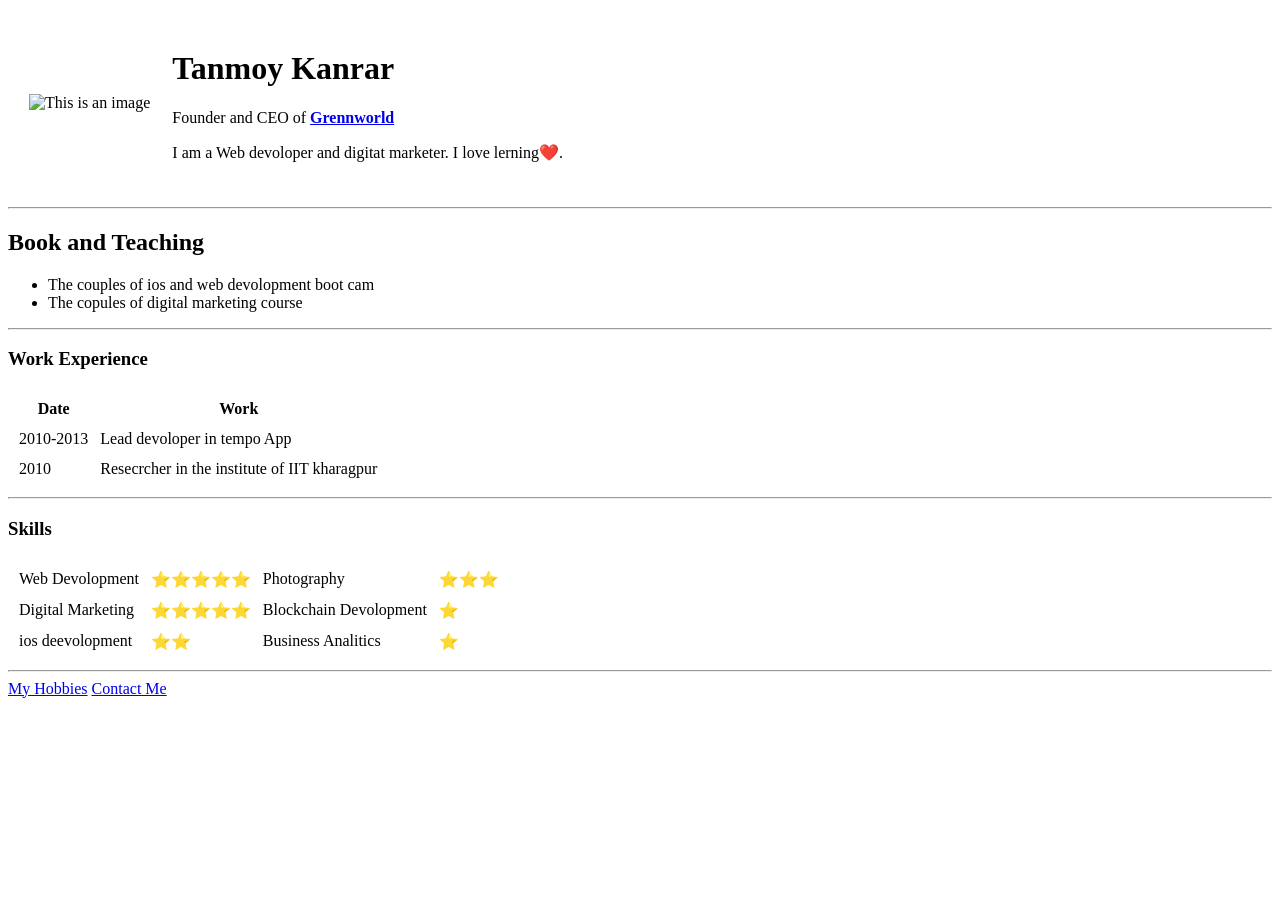
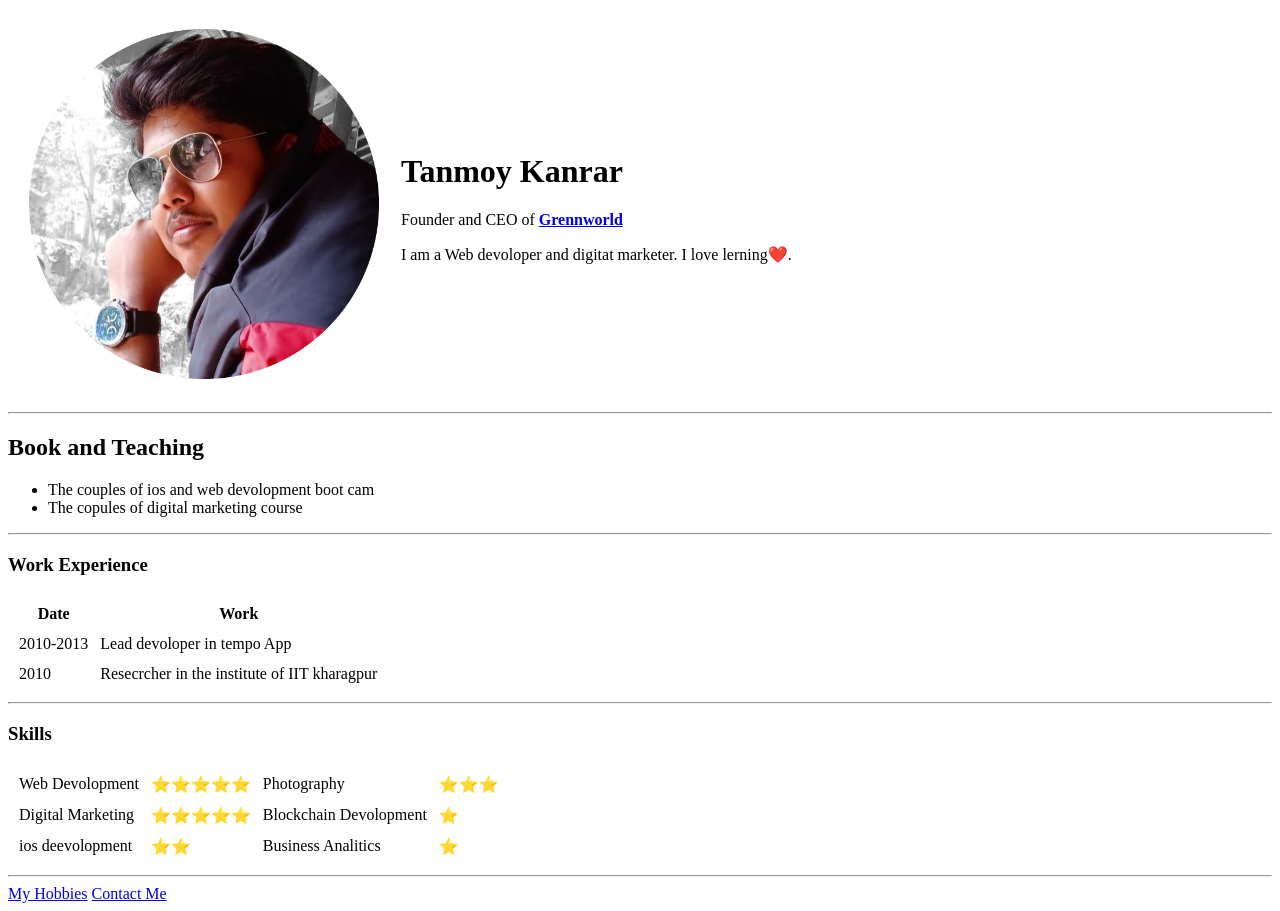
Before and after one commit to Tanmoy70/CV, a plain HTML site: page index.html in a window 1280 px wide. Before the commit the page ends 800 px from the top, so only its background shows below. Drawn offline with Linux system fonts and the light colour scheme.

Commit message:
photos folder remove

```diff
--- a/index.html
+++ b/index.html
@@ -9,7 +9,7 @@
 <body>
     <table cellspacing="20">
         <tr>
-            <td><img src="Photos/My Photo-modified.png" alt="This is an image" width="350"></td>
+            <td><img src="My Photo-modified.png" alt="This is an image" width="350"></td>
             <td><h1>Tanmoy Kanrar</h1>
                 <p>Founder and CEO of <strong><a href="https://www.youtube.com/"> Grennworld </a> </strong></p>
                 <p>I am a Web devoloper and digitat marketer. I love lerning❤️. </p></td>
```
